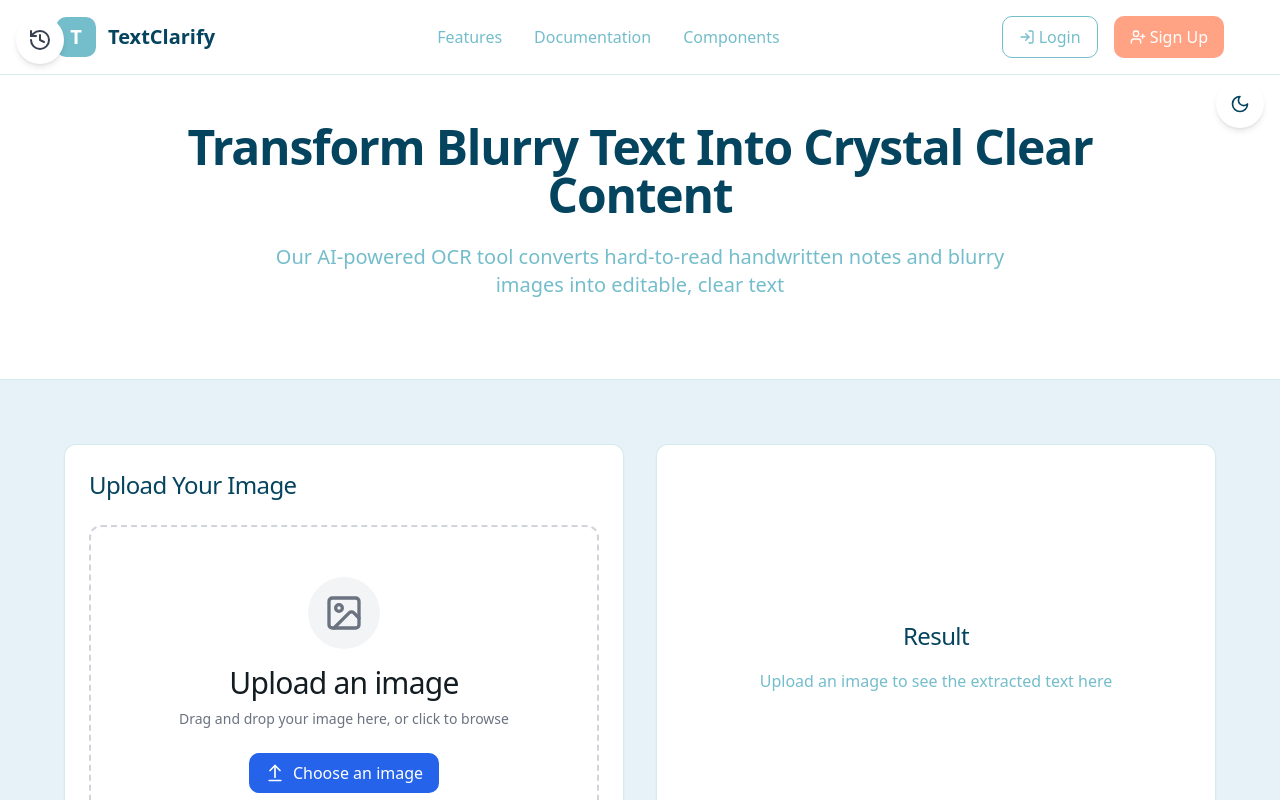
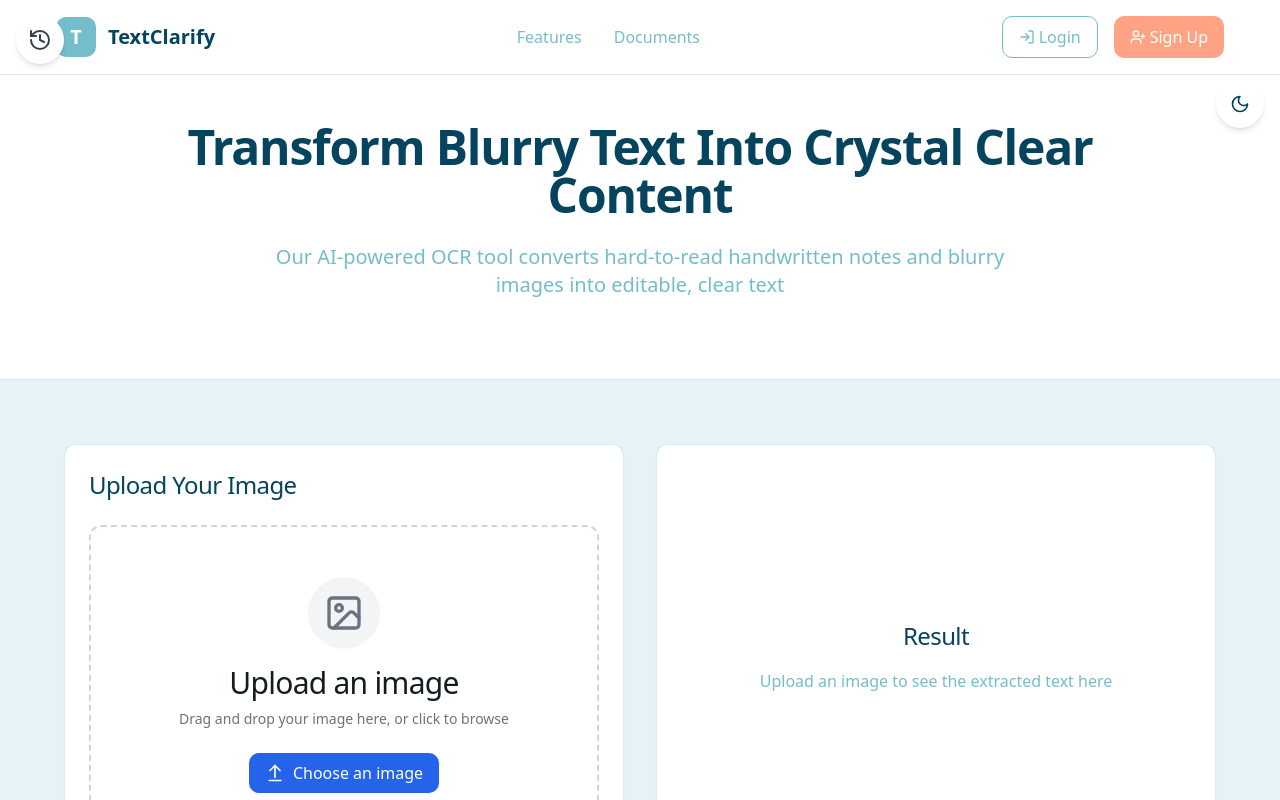
Before and after one commit to Fairy2005/blur-to-text-transformer, a React (Vite) app: page / in a window 1280 px wide. Shown: the top 800 px of the page. Built offline with nearby package versions, Linux system fonts and the light colour scheme.

Commit message:
Visual edit in Lovable
Edited UI in Lovable

```diff
--- a/src/components/Navbar.tsx
+++ b/src/components/Navbar.tsx
@@ -1,11 +1,8 @@
-
 import React from "react";
 import { Link } from "react-router-dom";
 import { LogIn, UserPlus } from "lucide-react";
-
 const Navbar: React.FC = () => {
-  return (
-    <nav className="bg-white dark:bg-navy-blue border-b border-aquamarine/30 dark:border-blue-grotto/30 py-4 px-6 sticky top-0 z-40">
+  return <nav className="bg-white dark:bg-navy-blue border-b border-aquamarine/30 dark:border-blue-grotto/30 py-4 px-6 sticky top-0 z-40">
       <div className="container mx-auto flex justify-between items-center">
         {/* Logo and Website Name */}
         <div className="flex items-center space-x-3">
@@ -20,12 +17,8 @@ const Navbar: React.FC = () => {
           <Link to="#features" className="text-aquamarine dark:text-blue-green hover:text-navy-blue dark:hover:text-dark-baby-blue transition-colors">
             Features
           </Link>
-          <Link to="#docs" className="text-aquamarine dark:text-blue-green hover:text-navy-blue dark:hover:text-dark-baby-blue transition-colors">
-            Documentation
-          </Link>
-          <Link to="#components" className="text-aquamarine dark:text-blue-green hover:text-navy-blue dark:hover:text-dark-baby-blue transition-colors">
-            Components
-          </Link>
+          <Link to="#docs" className="text-aquamarine dark:text-blue-green hover:text-navy-blue dark:hover:text-dark-baby-blue transition-colors">Documents</Link>
+
         </div>
 
         {/* Auth Buttons */}
@@ -40,8 +33,6 @@ const Navbar: React.FC = () => {
           </button>
         </div>
       </div>
-    </nav>
-  );
+    </nav>;
 };
-
 export default Navbar;
```
